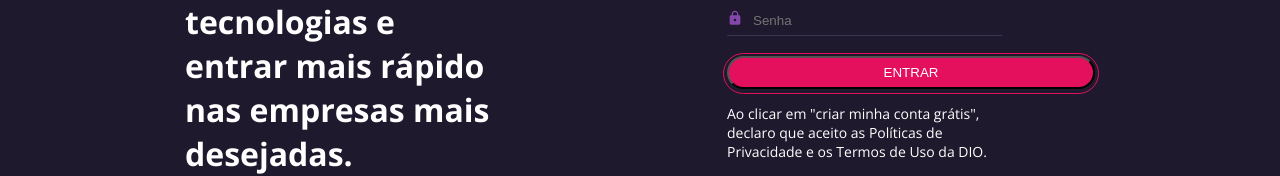
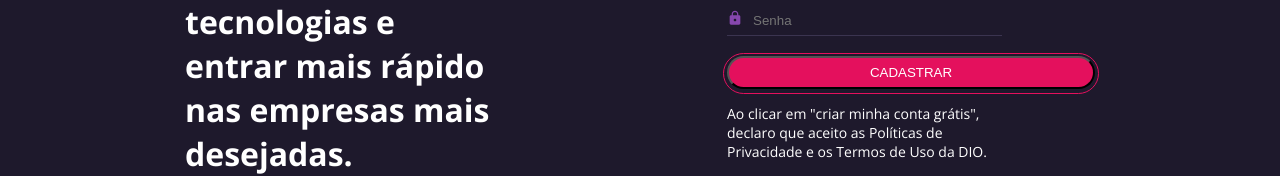
Before and after one commit to euraphaeldev/dio-clone-site, a React (Create React App) app: page /register in a window 1280 px wide. Shown: the part 388-564 px from the top of the page. Built offline with nearby package versions, Linux system fonts and the light colour scheme.

Commit message:
correçao de texto do botao

```diff
--- a/src/pages/register/index.jsx
+++ b/src/pages/register/index.jsx
@@ -77,7 +77,7 @@ const Register = () => {
 
                             <Input name='password' errorMessage={errors?.password?.message} control={control} placeholder='Senha' type='password' leftIcon={<MdLock />} />
 
-                            <Button title='ENTRAR' variant='secondary' type='submit' />
+                            <Button title='CADASTRAR' variant='secondary' type='submit' />
 
                             <PrivacyText> Ao clicar em "criar minha conta grátis", declaro que aceito as Políticas de Privacidade e os Termos de Uso da DIO.</PrivacyText>
                         </form>
```
